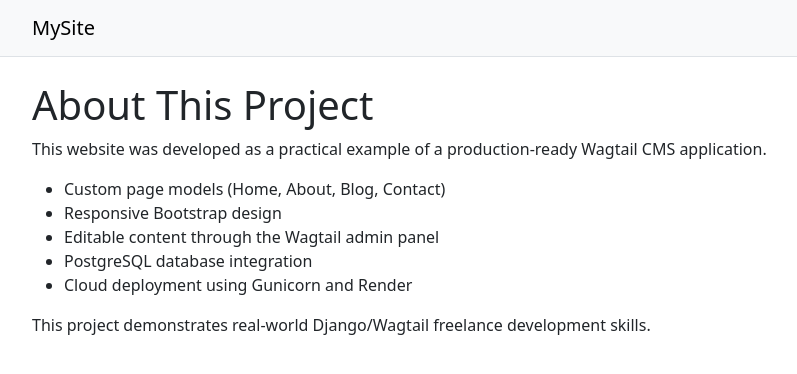
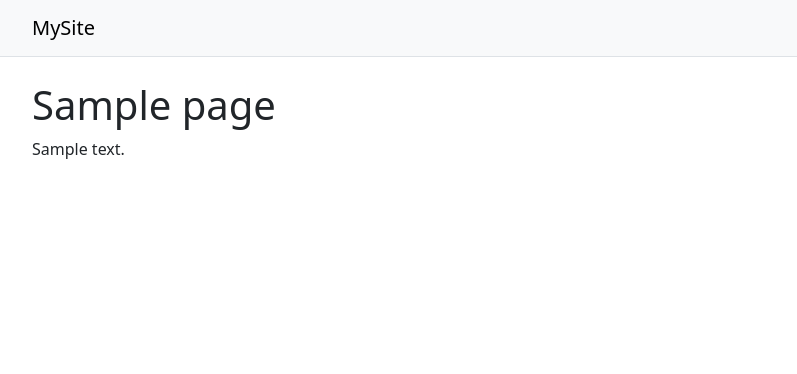
Before and after one commit to Jasmindelic80/newsite, a Django app: template website/home/templates/home/about_page.html in a window 1280 px wide. Shown: the top 374 px of the page, without its empty margins (50-847 px from the left). Run offline with Django 5.2, Linux system fonts and the light colour scheme; the template is opened without the code that fills it: most values are stand-ins (such as "Sample title", 1, 10 or a date in 2020).

Commit message:
Modify about_page.html to use dynamic content
Updated the about page to display the page title and body content dynamically.

```diff
--- a/website/home/templates/home/about_page.html
+++ b/website/home/templates/home/about_page.html
@@ -2,18 +2,11 @@
 {% load wagtailcore_tags %}
 
 {% block content %}
-<h1>About This Project</h1>
+  <h1>{{ page.title }}</h1>
 
-<p>This website was developed as a practical example of a production-ready Wagtail CMS application.</p>
-
-<ul>
-<li>Custom page models (Home, About, Blog, Contact)</li>
-<li>Responsive Bootstrap design</li>
-<li>Editable content through the Wagtail admin panel</li>
-<li>PostgreSQL database integration</li>
-<li>Cloud deployment using Gunicorn and Render</li>
-</ul>
-
-<p>This project demonstrates real-world Django/Wagtail freelance development skills.</p>
-
+  {% if page.body %}
+    <div>
+      {{ page.body|richtext }}
+    </div>
+  {% endif %}
 {% endblock %}
```
